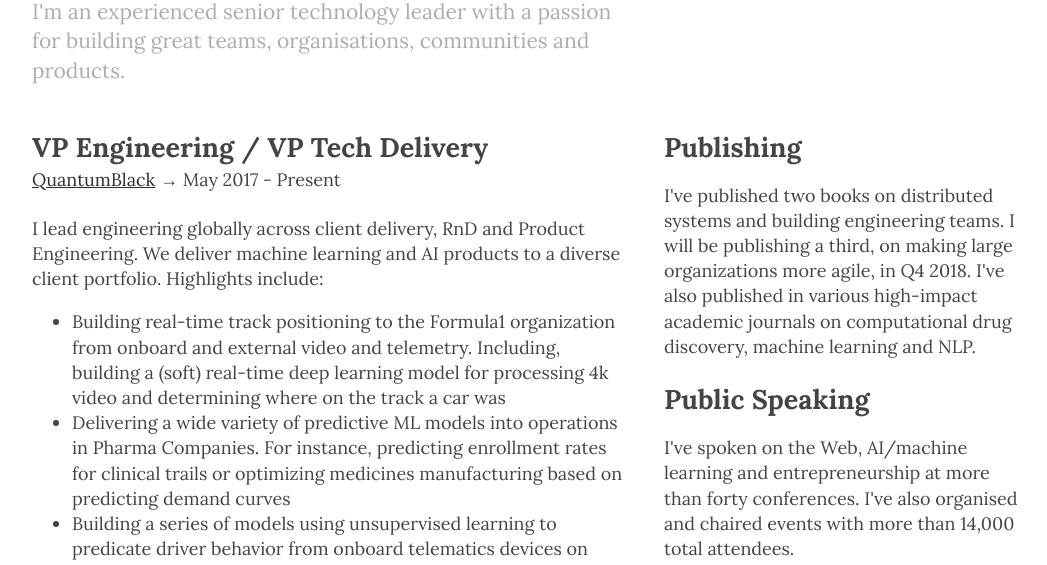
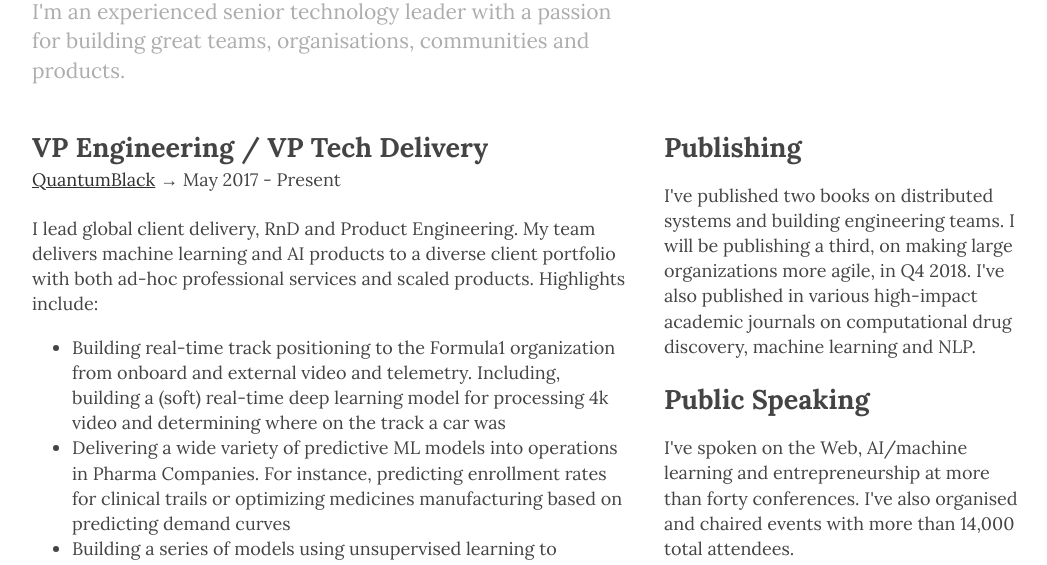
Before and after one commit to Joe8Bit/joe8bit.com, a plain HTML site: page public/cv/index.html in a window 1280 px wide. Shown: the part 160-725 px from the top of the page, without its empty margins (108-1155 px from the left). Drawn offline with Linux system fonts and the light colour scheme.

Commit message:
lol more updates

```diff
--- a/public/cv/index.html
+++ b/public/cv/index.html
@@ -19,7 +19,7 @@
                 <h2>VP Engineering / VP Tech Delivery</h2>
                 <a href="https://quantumblack.com" class="organisation">QuantumBlack</a> &rarr; <span class="time">May 2017 - Present</span>
 
-                <p>I lead engineering globally across client delivery, RnD and Product Engineering. We deliver machine learning and AI products to a diverse client portfolio. Highlights include:</p>
+                <p>I lead global client delivery, RnD and Product Engineering. My team delivers machine learning and AI products to a diverse client portfolio with both ad-hoc professional services and scaled products. Highlights include:</p>
                 <ul>
                     <li>Building real-time track positioning to the Formula1 organization from onboard and external video and telemetry. Including, building a (soft) real-time deep learning model for processing 4k video and determining where on the track a car was</li>
                     <li>Delivering a wide variety of predictive ML models into operations in Pharma Companies. For instance, predicting enrollment rates for clinical trails or optimizing medicines manufacturing based on predicting demand curves</li>
```
